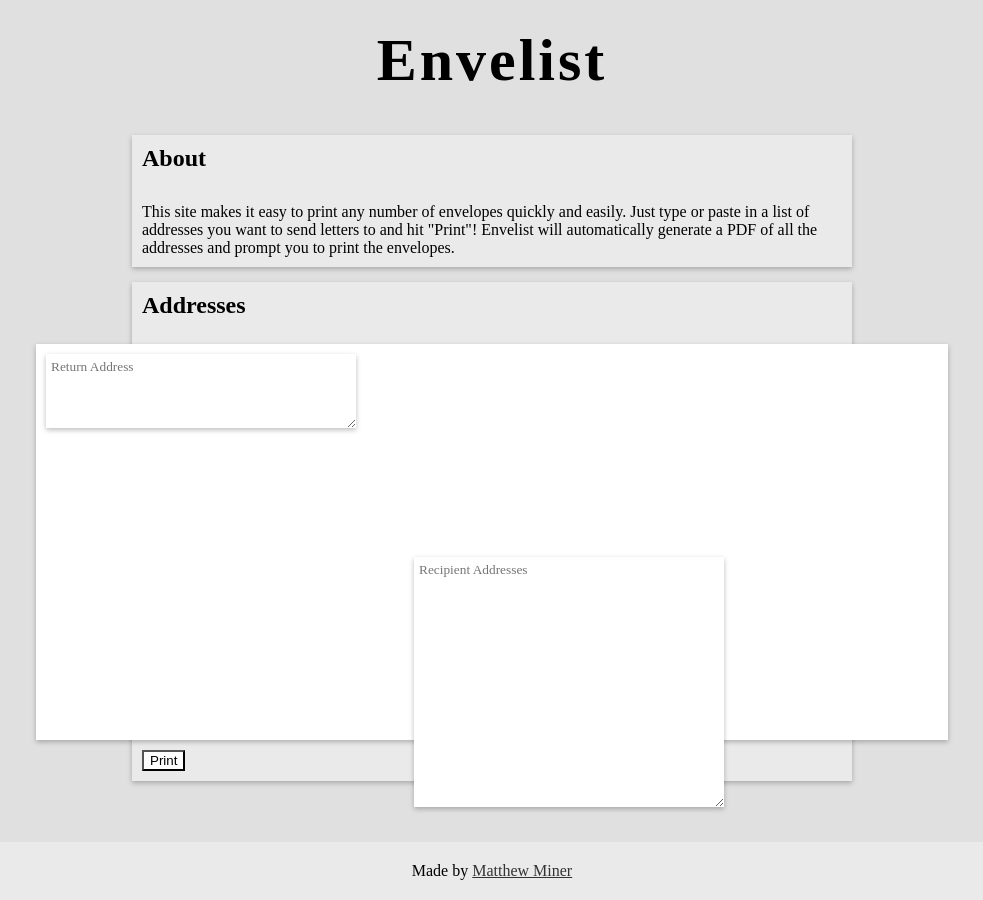
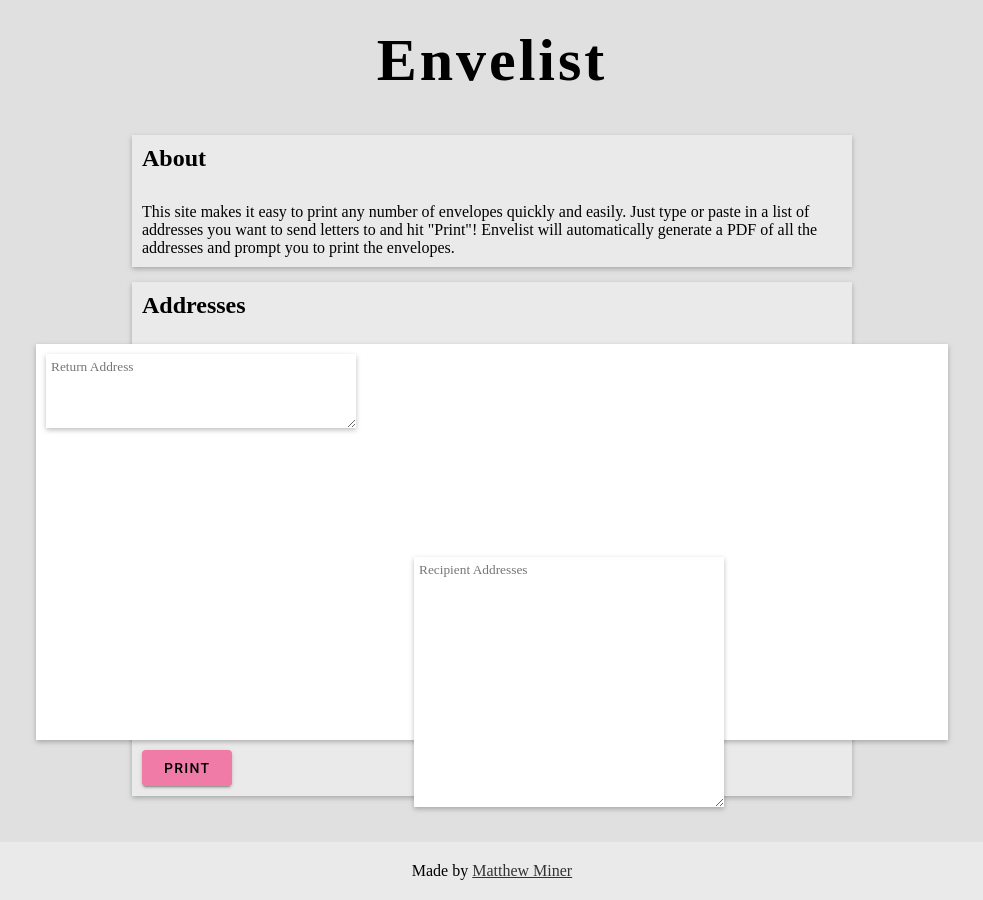
Before and after one commit to mminer237/envelist, a Jekyll site: the page built from index.html, in a window 1280 px wide. Shown: the whole page, without its empty margins (148-1131 px from the left). Built offline with Jekyll 4.4.1, drawn with Linux system fonts in a browser that asks for light colours.

Commit message:
Add some color

```diff
--- a/_config.yml
+++ b/_config.yml
@@ -7,12 +7,11 @@ author:
 url: https://envelist.net
 # tagManagerCode: GTM-TK37G57
 # googleAdClient: ca-pub-5576042369154755
-# themeColor: "#222222"
+lightThemeColor: "#F17BA7"
+darkThemeColor: "#954C68"
 
-# googleFonts:
-#   - Lato:400,400i,900
-#   - Old+Standard+TT:400,400i,700
-#   - IBM+Plex+Serif:500,500i
+googleFonts:
+  - Roboto:500
 
 defaults:
   -
--- a/_layouts/default.html
+++ b/_layouts/default.html
@@ -22,6 +22,12 @@
 		{% endif %}
 		{% if site.themeColor %}
 		<meta name="theme-color" content="{{ site.themeColor }}" />
+		{% endif %}
+		{% if site.lightThemeColor %}
+		<meta name="theme-color" media="(prefers-color-scheme: light)" content="{{ site.lightThemeColor }}" />
+		{% endif %}
+		{% if site.darkThemeColor %}
+		<meta name="theme-color" media="(prefers-color-scheme: dark)" content="{{ site.darkThemeColor }}" />
 		{% endif %}
 		<title>{% if page.url == "/" %}{{ site.title | xml_escape }} – {{ site.tagline | xml_escape }}{% else %}{{ page.title | xml_escape }} – {{ site.title | xml_escape }}{% endif %}</title>
 		{% if page.description %}<meta name="description" content="{{ page.description }}">{% endif %}
--- a/css/style.scss
+++ b/css/style.scss
@@ -7,6 +7,8 @@
 	--background-color: #E0E0E0;
 	--section-background-color: #EAEAEA;
 	--envelope-background-color: white;
+	--accent-color: #F17BA7;
+	--hover-accent-color: hsl(338, 81%, 81%);
 	--item-background-color: white;
 	--item-hover-background-color: white;
 	--box-shadow: 0 2px 5px 0 rgba(0,0,0,0.26);
@@ -19,6 +21,8 @@
 		--background-color: black;
 		--section-background-color: #2C2C2C;
 		--envelope-background-color: #3C3C3C;
+		--accent-color: #954C68;
+		--hover-accent-color: hsl(337, 32%, 50%);
 		--item-background-color: #444;
 		--item-hover-background-color: #555;
 		--box-shadow: 0 3px 6px 0 rgba(0,0,0,0.35);
@@ -167,11 +171,25 @@ textarea {
 	top: calc(55% - 5px);
 }
 button {
-	background-color: var(--item-background-color);
+	background-color: var(--accent-color);
+	border: none;
+	border-radius: 4px;
+	box-shadow: rgba(0, 0, 0, 0.2) 0px 3px 1px -2px, rgba(0, 0, 0, 0.14) 0px 2px 2px 0px, rgba(0, 0, 0, 0.12) 0px 1px 5px 0px;
 	color: var(--text-color);
+	cursor: pointer;
+	font-family: Roboto, sans-serif;
+	font-size: 14px;
+	font-weight: 500;
+	letter-spacing: 1.25px;
+	padding: 10px 22px;
+	text-transform: uppercase;
 }
 button:hover {
-	background-color: var(--item-hover-background-color);
+	background-color: var(--hover-accent-color);
+}
+button:active {
+	background-color: var(--accent-color);
+	box-shadow: none;
 }
 li:not(:last-child) {
 	margin-bottom: 8px;
```
